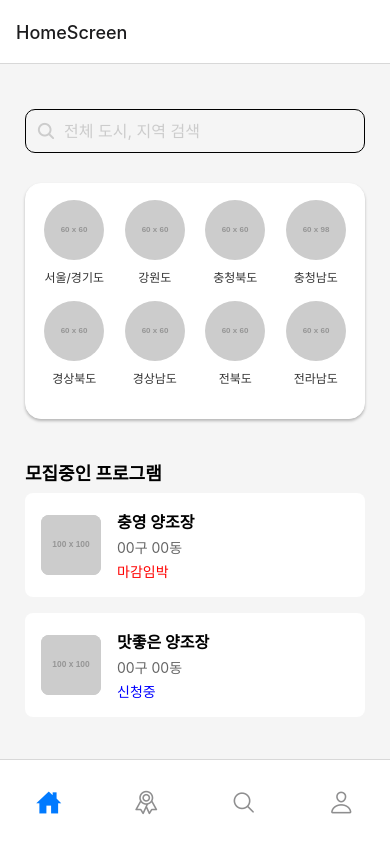
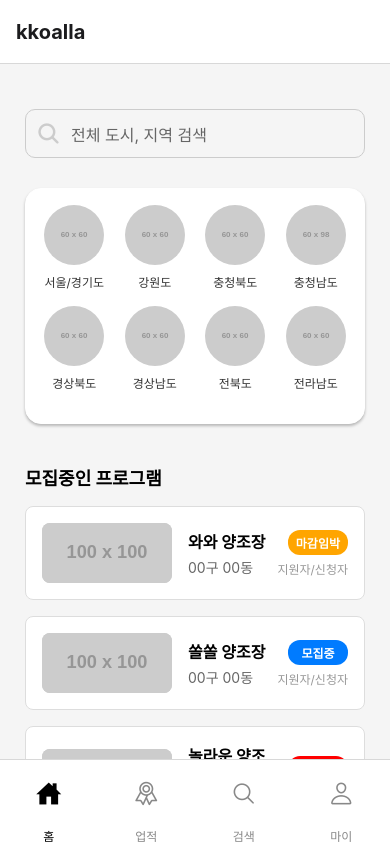
Before and after one commit to team-kkoalla/Front-End, a React Native app: screen /HomeScreen in a window 390 px wide. Built offline with nearby package versions, Linux system fonts and the light colour scheme.

Commit message:
refactor: ProgramList UI 수정

```diff
--- a/src/components/HomeSearch.js
+++ b/src/components/HomeSearch.js
@@ -1,17 +1,17 @@
 import React from 'react';
-import {View, TextInput, StyleSheet} from 'react-native';
+import {View, Text, StyleSheet, TouchableOpacity} from 'react-native';
 import Ionicons from 'react-native-vector-icons/Ionicons';
+import {useNavigation} from '@react-navigation/native';
 
 const HomeSearch = () => {
+  const navigation = useNavigation();
   return (
-    <View style={styles.container}>
-      <Ionicons name="search" size={20} color="#ccc" style={styles.icon} />
-      <TextInput
-        style={styles.input}
-        placeholder="전체 도시, 지역 검색"
-        placeholderTextColor="#ccc"
-      />
-    </View>
+    <TouchableOpacity
+      style={styles.container}
+      onPress={() => navigation.navigate('Search')}>
+      <Ionicons name="search" size={25} color="#ccc" style={styles.icon} />
+      <Text style={styles.inputText}>전체 도시, 지역 검색</Text>
+    </TouchableOpacity>
   );
 };
 
@@ -23,14 +23,16 @@ const styles = StyleSheet.create({
     padding: 10,
     borderRadius: 10,
     borderWidth: 1,
+    borderColor: '#ccc',
     marginTop: 20,
   },
   icon: {
-    marginRight: 8,
+    marginRight: 10,
   },
-  input: {
+  inputText: {
     flex: 1,
     fontSize: 16,
+    color: '#666',
   },
 });
 
--- a/src/components/ProgramList.js
+++ b/src/components/ProgramList.js
@@ -1,27 +1,100 @@
 import React from 'react';
-import { View, Text, Image, StyleSheet } from 'react-native';
+import {View, Text, Image, StyleSheet, FlatList} from 'react-native';
 
 const programs = [
-  { id: 1, name: "충영 양조장", status: "마감임박", region: "00구 00동" },
-  { id: 2, name: "맛좋은 양조장", status: "신청중", region: "00구 00동" },
+  {
+    id: 1,
+    name: '와와 양조장',
+    status: '마감임박',
+    region: '00구 00동',
+    applicants: 30,
+    capacity: 40,
+    timePassed: false,
+  },
+  {
+    id: 2,
+    name: '쏠쏠 양조장',
+    status: '모집중',
+    region: '00구 00동',
+    applicants: 10,
+    capacity: 40,
+    timePassed: false,
+  },
+  {
+    id: 3,
+    name: '놀라운 양조장',
+    status: '모집마감',
+    region: '00구 00동',
+    applicants: 40,
+    capacity: 40,
+    timePassed: true,
+  },
+  {
+    id: 4,
+    name: '상상 양조장',
+    status: '마감임박',
+    region: '00구 00동',
+    applicants: 25,
+    capacity: 30,
+    timePassed: false,
+  },
+  {
+    id: 5,
+    name: '픽미픽미 양조장',
+    status: '모집중',
+    region: '00구 00동',
+    applicants: 5,
+    capacity: 40,
+    timePassed: false,
+  },
 ];
 
+const getStatusBadge = (applicants, capacity, timePassed) => {
+  if (timePassed || applicants >= capacity) {
+    return {label: '모집마감', style: styles.closedBadge};
+  } else if (applicants >= capacity / 2) {
+    return {label: '마감임박', style: styles.warningBadge};
+  } else {
+    return {label: '모집중', style: styles.openBadge};
+  }
+};
+
 const ProgramList = () => {
+  const renderItem = ({item}) => {
+    const badge = getStatusBadge(
+      item.applicants,
+      item.capacity,
+      item.timePassed,
+    );
+    return (
+      <View style={styles.programItem}>
+        <Image
+          style={styles.programImage}
+          source={{uri: 'https://via.placeholder.com/100'}}
+        />
+        <View style={styles.programDetails}>
+          <Text style={styles.programName}>{item.name}</Text>
+          <Text style={styles.programRegion}>{item.region}</Text>
+        </View>
+        <View style={styles.statusRow}>
+          <View style={[styles.statusBadge, badge.style]}>
+            <Text style={styles.badgeText}>{badge.label}</Text>
+          </View>
+          <Text style={styles.applicantText}>지원자/신청자</Text>
+        </View>
+      </View>
+    );
+  };
+
   return (
     <View style={styles.container}>
       <Text style={styles.title}>모집중인 프로그램</Text>
-      {programs.map(program => (
-        <View key={program.id} style={styles.programItem}>
-          <Image style={styles.programImage} source={{ uri: 'https://via.placeholder.com/100' }} />
-          <View style={styles.programDetails}>
-            <Text style={styles.programName}>{program.name}</Text>
-            <Text style={styles.programRegion}>{program.region}</Text>
-            <Text style={[styles.programStatus, program.status === '마감임박' ? styles.redText : styles.blueText]}>
-              {program.status}
-            </Text>
-          </View>
-        </View>
-      ))}
+      <FlatList
+        data={programs}
+        renderItem={renderItem}
+        keyExtractor={item => item.id.toString()}
+        contentContainerStyle={styles.listContainer}
+      />
     </View>
   );
 };
@@ -33,7 +106,7 @@ const styles = StyleSheet.create({
   title: {
     fontSize: 18,
     fontWeight: 'bold',
-    marginBottom: 8,
+    marginBottom: 16,
   },
   programItem: {
     flexDirection: 'row',
@@ -42,9 +115,11 @@ const styles = StyleSheet.create({
     backgroundColor: '#fff',
     borderRadius: 8,
     marginBottom: 16,
+    borderWidth: 1,
+    borderColor: '#ddd',
   },
   programImage: {
-    width: 60,
+    width: 130,
     height: 60,
     borderRadius: 8,
     backgroundColor: '#ccc',
@@ -62,15 +137,39 @@ const styles = StyleSheet.create({
     color: '#666',
     marginTop: 4,
   },
-  programStatus: {
-    fontSize: 14,
-    marginTop: 4,
+  statusRow: {
+    flexDirection: 'column',
+    justifyContent: 'flex-end',
+    gap: 5,
+    alignItems: 'flex-end',
   },
-  redText: {
-    color: 'red',
+  applicantText: {
+    fontSize: 12,
+    color: '#999',
   },
-  blueText: {
-    color: 'blue',
+  statusBadge: {
+    paddingVertical: 4,
+    paddingHorizontal: 8,
+    borderRadius: 12,
+    minWidth: 60,
+    alignItems: 'center',
+  },
+  badgeText: {
+    color: '#fff',
+    fontSize: 12,
+    fontWeight: 'bold',
+  },
+  openBadge: {
+    backgroundColor: '#007BFF',
+  },
+  warningBadge: {
+    backgroundColor: '#FFA500',
+  },
+  closedBadge: {
+    backgroundColor: '#FF0000',
+  },
+  listContainer: {
+    paddingBottom: 16,
   },
 });
 
--- a/src/navigations/MainTabNavigator.js
+++ b/src/navigations/MainTabNavigator.js
@@ -10,6 +10,7 @@ import BreweryDetail from '../screens/BreweryDetail';
 import Like from '../screens/Like';
 import BookingList from '../screens/BookingList';
 import Ionicons from 'react-native-vector-icons/Ionicons';
+import {Text} from 'react-native';
 
 const Tab = createBottomTabNavigator();
 const HomeStack = createNativeStackNavigator();
@@ -19,7 +20,17 @@ const MyPageStack = createNativeStackNavigator();
 function HomeStackNavigator() {
   return (
     <HomeStack.Navigator>
-      <HomeStack.Screen name="HomeScreen" component={Home} />
+      <HomeStack.Screen
+        name="HomeScreen"
+        component={Home}
+        options={{
+          title: 'kkoalla',
+          headerTitleStyle: {
+            fontSize: 20,
+            fontWeight: 'bold',
+          },
+        }}
+      />
       <HomeStack.Screen name="Search" component={Search} />
       <HomeStack.Screen name="BreweryList" component={BreweryList} />
       <HomeStack.Screen name="BreweryDetail" component={BreweryDetail} />
@@ -66,7 +77,7 @@ function MyPageStackNavigator() {
         name="BookingList"
         component={BookingList}
         options={{
-          title: '찜',
+          title: '예약 목록',
           headerTitleStyle: {
             fontSize: 20,
             fontWeight: 'bold',
@@ -82,7 +93,7 @@ const MainTabNavigator = () => {
     <Tab.Navigator
       screenOptions={({route}) => ({
         tabBarHideOnKeyboard: true,
-        tabBarShowLabel: false,
+        tabBarShowLabel: true, // 라벨 표시를 활성화
         headerShown: false,
         tabBarStyle: {
           height: 85,
@@ -101,6 +112,26 @@ const MainTabNavigator = () => {
           }
           return <Ionicons name={iconName} size={size} color={color} />;
         },
+        tabBarLabel: ({focused}) => {
+          let label;
+          if (route.name === 'Home') {
+            label = '홈';
+          } else if (route.name === 'Badge') {
+            label = '업적';
+          } else if (route.name === 'Search') {
+            label = '검색';
+          } else if (route.name === 'MyPage') {
+            label = '마이';
+          }
+
+          return (
+            <Text style={{color: focused ? '#000' : '#888', fontSize: 12}}>
+              {label}
+            </Text>
+          );
+        },
+        tabBarActiveTintColor: '#000',
+        tabBarInactiveTintColor: '#888',
       })}>
       <Tab.Screen name="Home" component={HomeStackNavigator} />
       <Tab.Screen
```
